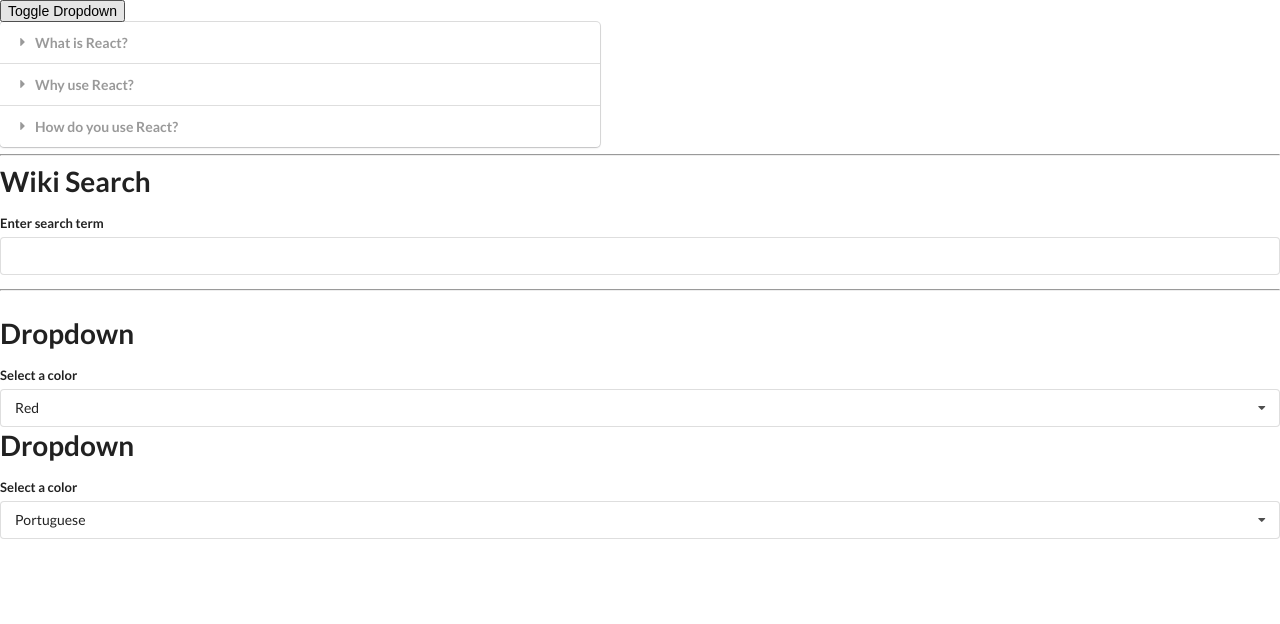
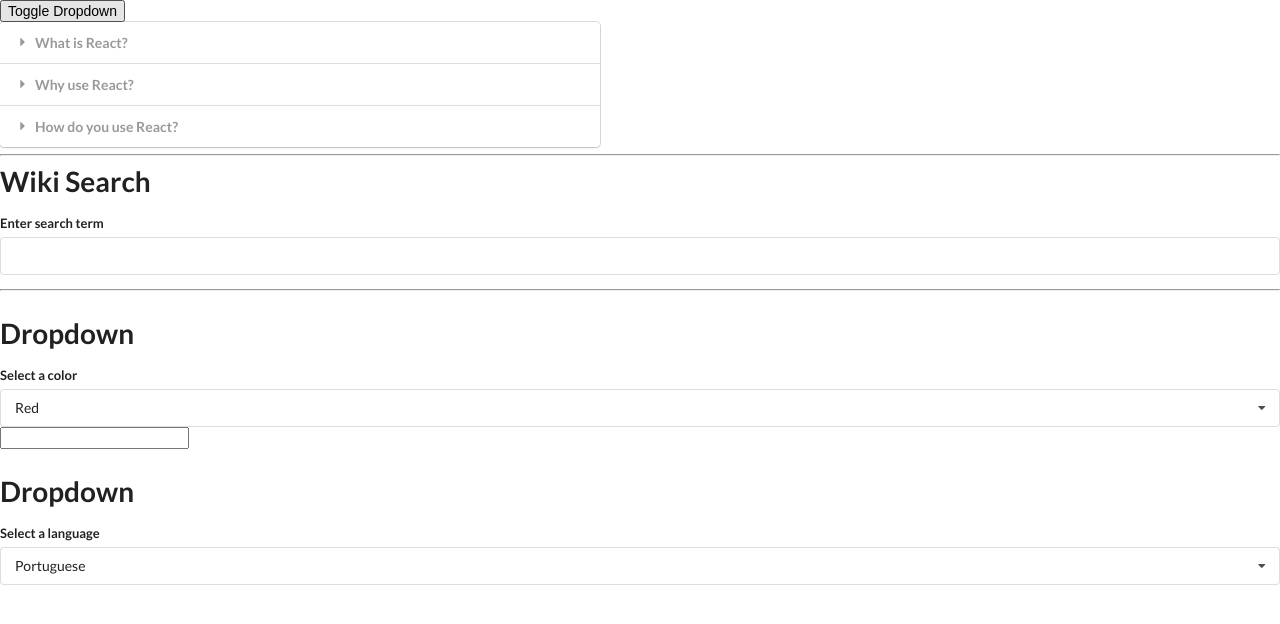
Before and after one commit to marianapalhano/widgets, a React (Create React App) app: page / in a window 1280 px wide. Shown: the top 624 px of the page. Built offline with nearby package versions, Linux system fonts and the light colour scheme.

Commit message:
Made Dropdown scalable by creating label prop

```diff
--- a/src/App.js
+++ b/src/App.js
@@ -46,7 +46,7 @@
             <Search />
             <hr />
             { showDropdown ?
-                <Dropdown options={options} selected={selected} onSelectedChange={setSelected} />
+                <Dropdown label="Select a color" options={options} selected={selected} onSelectedChange={setSelected} />
             : null }
             <Translator />
         </div>
--- a/src/components/Dropdown.js
+++ b/src/components/Dropdown.js
@@ -1,6 +1,6 @@
 import React, { useState, useEffect, useRef } from 'react';
 
-const Dropdown = ({ options, selected, onSelectedChange }) => {
+const Dropdown = ({ label, options, selected, onSelectedChange }) => {
     const [open, setOpen] = useState(false);
     const ref = useRef();
 
@@ -34,7 +34,7 @@
             <h1>Dropdown</h1>
             <div ref={ref} className="ui form">
                 <div className="field">
-                    <label className="label">Select a color</label>
+                    <label className="label">{label}</label>
                     <div onClick={() => setOpen(!open)} className={`ui selection dropdown ${ open? 'visible active' : ''}`}>
                         <i className="dropdown icon"></i>
                         <div className="text">{selected.label}</div>
--- a/src/components/Translator.js
+++ b/src/components/Translator.js
@@ -17,10 +17,13 @@
 ]
 
 const Translator = () => {
-    const [language, setLanguage] = useState(options[0])
+    const [language, setLanguage] = useState(options[0]);
+    const [text, setText] = useState('');
+
     return(
         <div>
-            <Dropdown options={options} selected={language} onSelectedChange={setLanguage} />
+            <input />
+            <Dropdown label="Select a language" options={options} selected={language} onSelectedChange={setLanguage} />
         </div>
     )
 }
```
